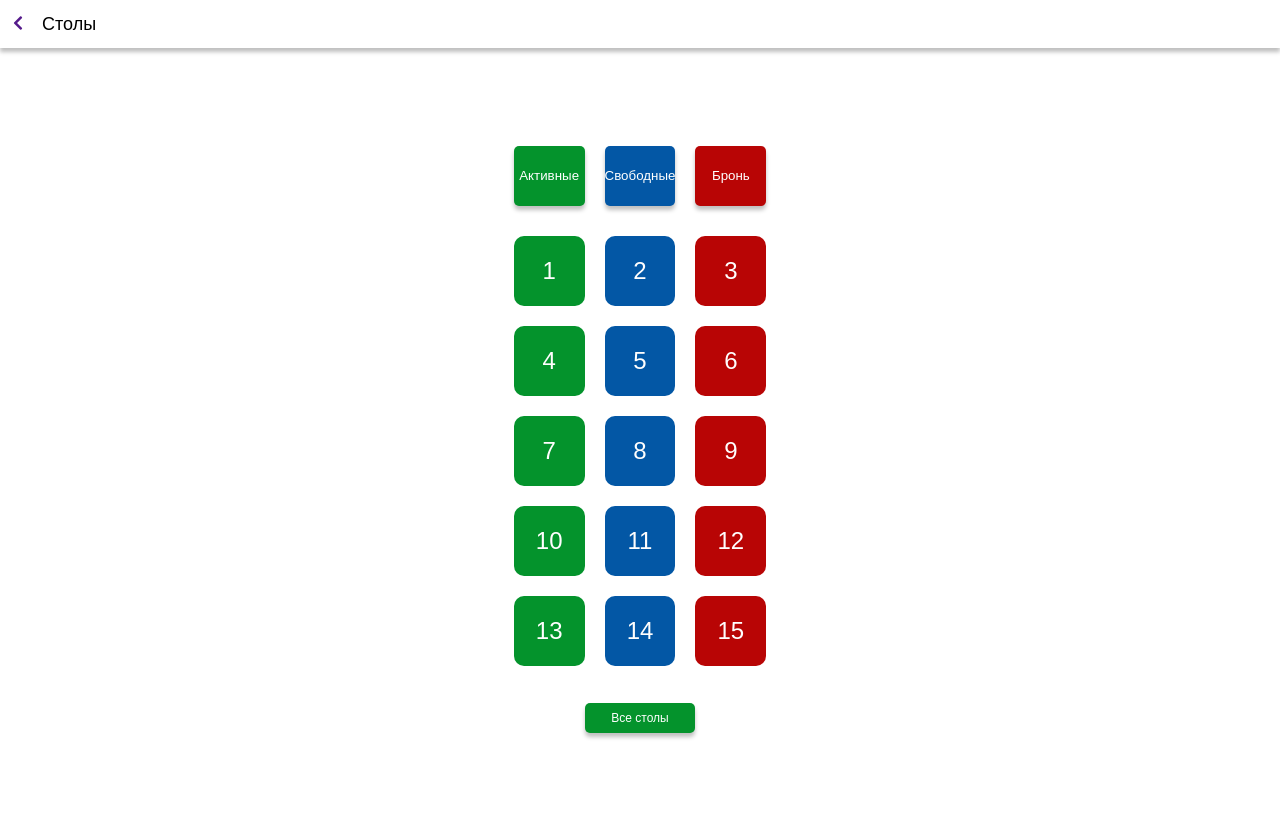
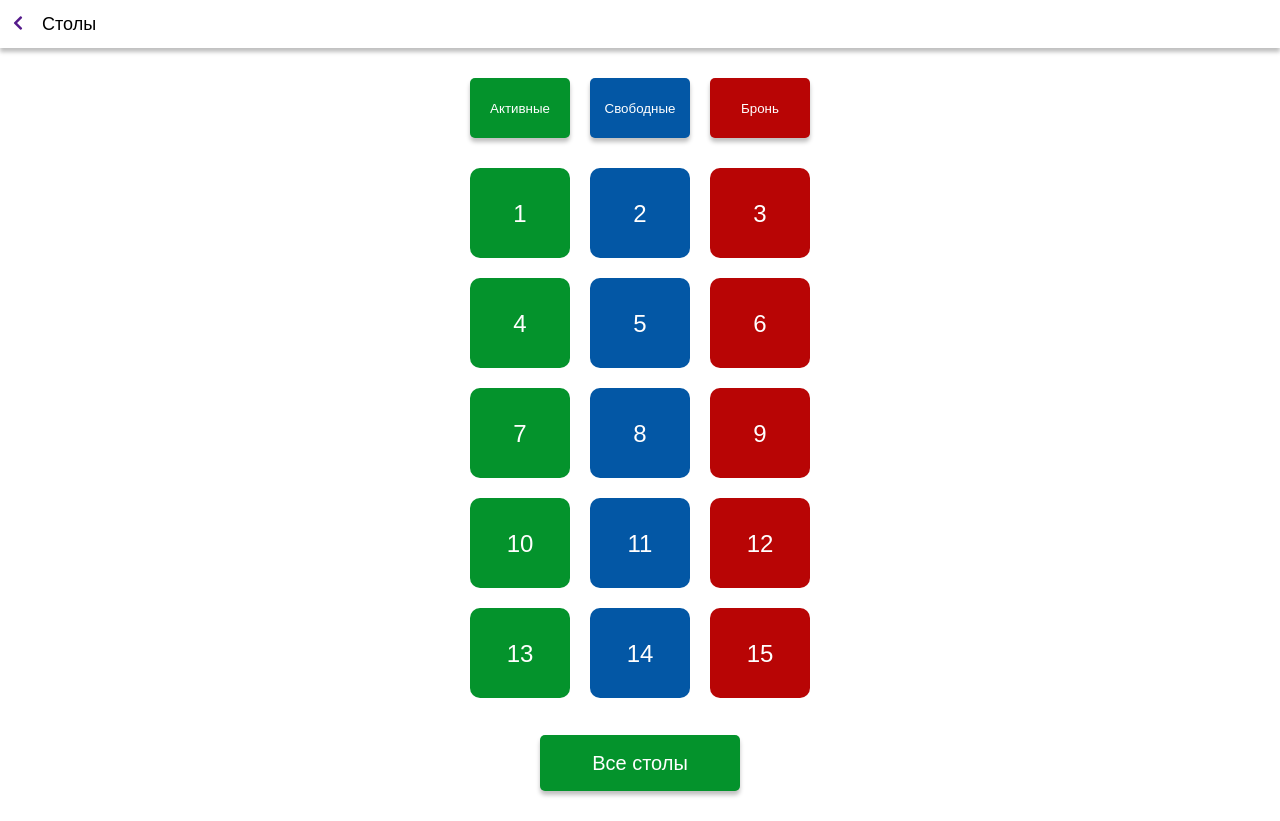
Before and after one commit to sydykoveldiyar/itdb-food, a plain HTML site: page tables.html in a window 1280 px wide. Before the commit the page ends 800 px from the top, so only its background shows below. Drawn offline with Linux system fonts and the light colour scheme.

Commit message:
Столы макет

```diff
--- a/css/main.css
+++ b/css/main.css
@@ -33,14 +33,3 @@ a{
     line-height: 25px;
     padding-left: 19px;
 }
-
-.tables__table-btn{
-    width: 100%;
-    height: 70px;
-    font-weight: 500;
-    font-size: 24px;
-    line-height: 33px;
-    color: #FFFEFE;
-    border: none;
-    border-radius: 10px;
-}
--- a/css/tables.css
+++ b/css/tables.css
@@ -8,7 +8,6 @@ body{
 }
 
 .tables__container{
-    max-width: 280px;
     margin: auto;
 }
 
@@ -19,17 +18,24 @@ body{
 }
 
 .tables__title-btn{
+    width: 100px;
     color: white;
     height: 60px;
     border: none;
-    box-shadow: 0px 4px 4px rgba(0, 0, 0, 0.25);
+    box-shadow: 0px 4px 4px rgb(0 0 0 / 25%);
     border-radius: 5px;
 }
 
-.tables__item{
-    color: white;
-    width: 90px;
-    height: 70px;
+.tables__table-btn{
+    cursor: pointer;
+    outline: none;
+    width: 100px;
+    height: 90px;
+    font-weight: 500;
+    font-size: 24px;
+    line-height: 33px;
+    color: #FFFEFE;
+    border: none;
     border-radius: 10px;
 }
 
@@ -52,15 +58,18 @@ body{
 }
 
 .tables__all-btn{
+    cursor: pointer;
+    outline: none;
+    padding: 20px 10px;
+    margin-bottom: 30px;
     color: white;
     font-weight: 500;
-    font-size: 12px;
+    font-size: 20px;
     line-height: 16px;
     display: flex;
     justify-content: center;
     align-items: center;
-    width: 110px;
-    height: 30px;
+    width: 200px;
     background: #04932C;
     box-shadow: 0px 4px 4px rgba(0, 0, 0, 0.25);
     border-radius: 5px;
```
